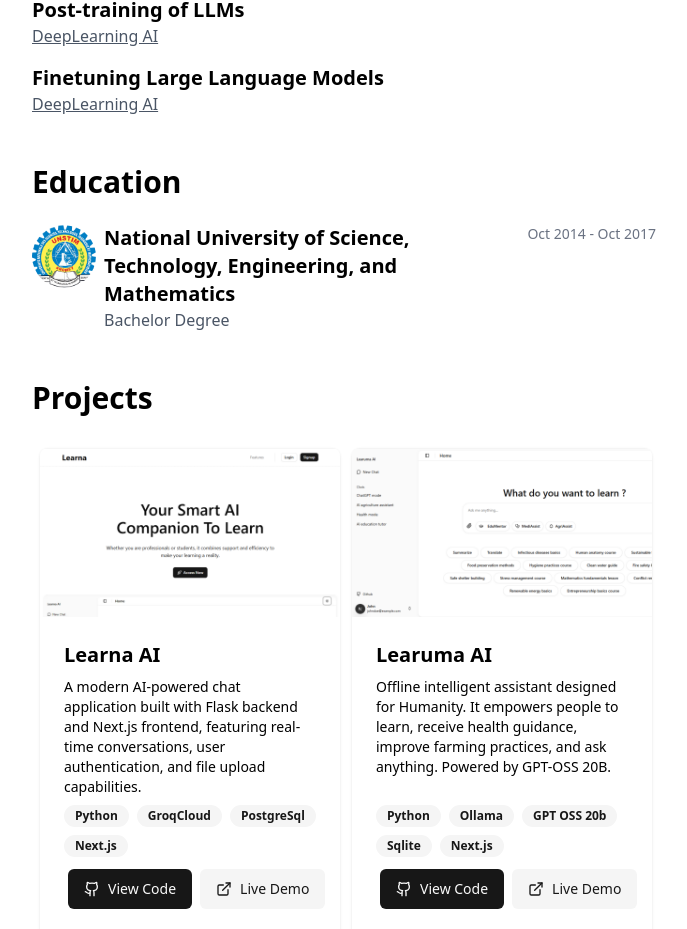
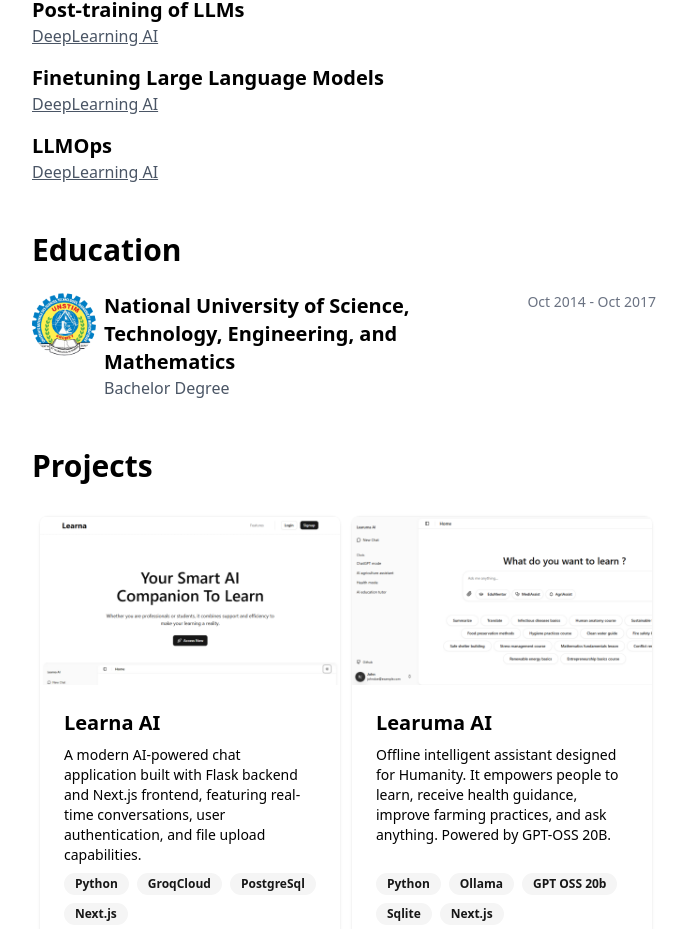
Before and after one commit to Osiris8/osirismigan, a Next.js app: page / in a window 1280 px wide. Shown: the part 988-1917 px from the top of the page, without its empty margins (296-983 px from the left). Built offline with nearby package versions, Linux system fonts and the light colour scheme.

Commit message:
add llmops certification

```diff
--- a/components/Certification.tsx
+++ b/components/Certification.tsx
@@ -42,6 +42,19 @@
           </a>
         </div>
       </div>
+
+      <div className="flex flex-col text-left mt-4">
+        <h4 className="text-xl font-semibold">LLMOps</h4>
+        <div className="text-md text-gray-600">
+          <a
+            href="https://learn.deeplearning.ai/accomplishments/325aa8a6-8151-4cf3-ac68-af590b38c775?usp=sharing"
+            className="underline"
+            target="_blank"
+          >
+            DeepLearning AI
+          </a>
+        </div>
+      </div>
     </div>
   );
 }
```
